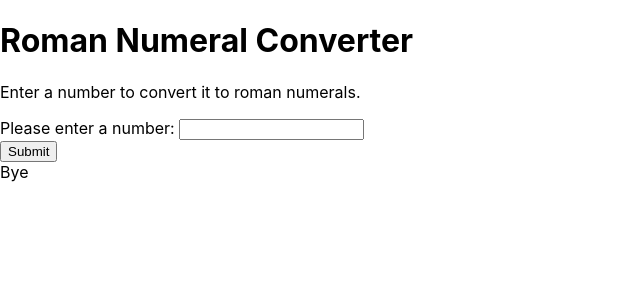
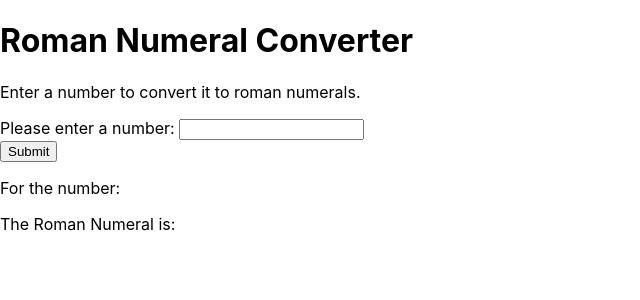
Before and after one commit to bmhan319/reactRomanNumeral, a React (Create React App) app: page / in a window 1280 px wide. Shown: the top 300 px of the page, without its empty margins (0-640 px from the left). Built offline with nearby package versions, Linux system fonts and the light colour scheme.

Commit message:
created initial output jsx

```diff
--- a/src/RomanOutput.js
+++ b/src/RomanOutput.js
@@ -2,7 +2,10 @@ import React from 'react'
 
 const RomanOutput = () => {
   return(
-    <div>Bye</div>
+    <div className="output-container">
+      <p className ="modernNumber">For the number: </p>
+      <p className="result">The Roman Numeral is: </p>
+    </div>
   )
 }
 
```
